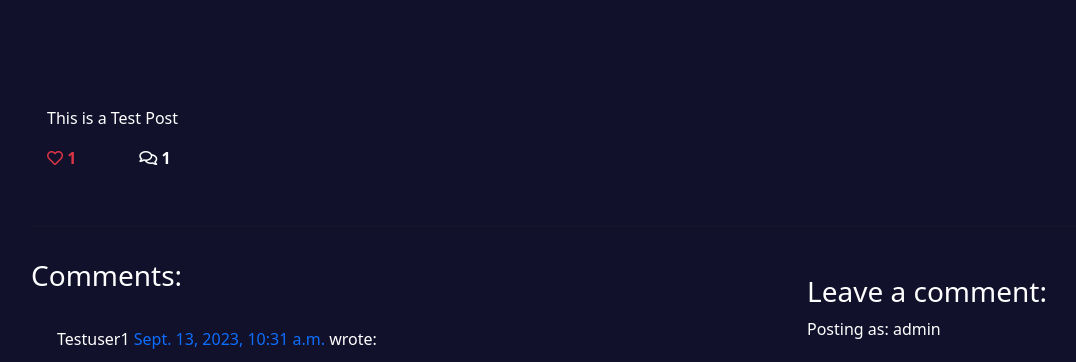
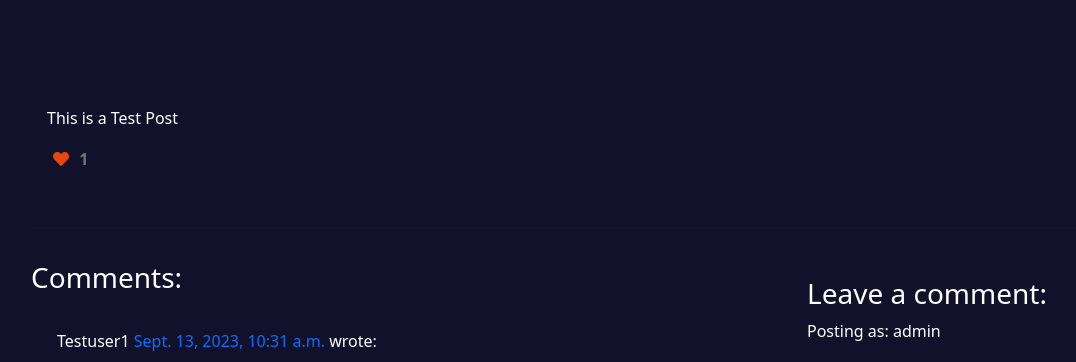
Before and after one commit to KimBergstroem/gamers_insight-CRUD-Blog-App, a Django app: a page that uses templates/post_detail.html in a window 1280 px wide. Shown: the part 286-648 px from the top of the page, without its empty margins (51-1127 px from the left). Run offline with Django 3.2, Linux system fonts and the light colour scheme; a user stored in the database is signed in; data comes from the database, SQL or seed files in the repository; both versions use the stored data as it was after the commit; some libraries are stand-ins or nearby versions.

Commit message:
feat: Implement rendering and interaction for post "likes" func

```diff
--- a/templates/post_detail.html
+++ b/templates/post_detail.html
@@ -30,18 +30,25 @@
                     {{ post.content | safe }}
                 </p>
                 <div class="row">
-
                     <div class="col-1">
-                        <!-- The number of likes goes before the closing strong tag -->
-                        <strong class="text-secondary text-danger"><i class="far fa-heart"></i> {{ post.number_of_likes }} </strong>
-                    </div>
-                    <div class="col-1">
-                        {% with comments.count as total_comments %}
-                        <strong class="text-secondary text-white"><i class="far fa-comments"></i>
-                            <!-- Our total_comments variable goes before the closing strong tag -->
-                            {{ total_comments }}
+                        <strong>
+                            {% if user.is_authenticated %}
+                            <form class="d-inline" action="{% url 'post_like' post.slug %}" method="POST">
+                                {% csrf_token %}
+                                {% if liked %}
+                                <button type="submit" name="blogpost_id" value="{{post.slug}}" class="btn-like"><i
+                                        class="fas fa-heart"></i></button>
+                                {% else %}
+                                <button type="submit" name="blogpost_id" value="{{post.slug}}" class="btn-like"><i
+                                        class="far fa-heart"></i></button>
+                                {% endif %}
+                            </form>
+                            {% else %}
+                            <span class="text-secondary"><i class="far fa-heart"></i></span>
+                            {% endif %}
+                            <!-- The number of likes goes before the closing strong tag -->
+                            <span class="text-secondary">{{ post.number_of_likes }} </span>
                         </strong>
-                        {% endwith %}
                     </div>
                 </div>
             </div>
@@ -90,7 +97,8 @@
                 <form method="post" style="margin-top: 1.3em;">
                     {{ comment_form | crispy }}
                     {% csrf_token %} <!-- Security token from django against attackers -->
-                    <button type="submit" class="btn btn-signup right px-3 py-1 rounded-3 bg-primary mb-5 mt-3">Submit</button>
+                    <button type="submit"
+                        class="btn btn-signup right px-3 py-1 rounded-3 bg-primary mb-5 mt-3">Submit</button>
                 </form>
                 {% endif %}
                 {% endif %}
```
Also changed, not shown: db.sqlite3.
